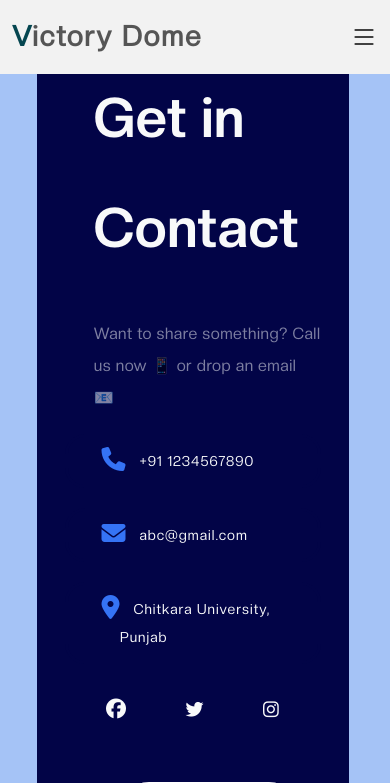
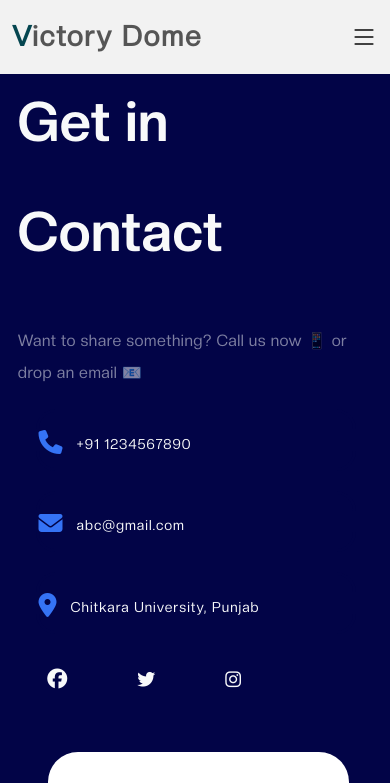
Before and after one commit to ItzAnsh/vd.github.io, a plain HTML site: page contactus.html in a window 390 px wide. Shown: the top 783 px of the page. Drawn offline with nearby package versions, Linux system fonts and the light colour scheme.

Commit message:
changfes

```diff
--- a/assets/css/contactus.scss
+++ b/assets/css/contactus.scss
@@ -215,3 +215,52 @@ textarea {
 		width: 90%;
 	}
 }
+
+@media only screen and (max-width: 744px) {
+	.box {
+		margin-left: 0%;
+		width: 100%;
+		margin-bottom: 0;
+		border-radius: 0;
+	}
+
+	#contactUs .box .quote {
+		margin-left: 0;
+		padding-left: 5%;
+	}
+
+	#contactUs .box .subtitle {
+		margin-left: 0;
+		padding-left: 5%;
+	}
+
+	.address {
+		padding-left: 0%;
+		padding-top: 5%;
+	}
+
+	.fa-phone,
+	.fa-envelope,
+	.fa-location-dot {
+		color: $fontcolor;
+		margin-left: 0%;
+		margin-top: 0%;
+		padding-left: 0;
+		font-size: 24px;
+	}
+
+	.contactusbox {
+		padding-left: 0;
+		margin-left: 0;
+	}
+
+	.socialicons {
+		margin-left: -1%;
+		padding-left: 0;
+	}
+
+	.inputboxes {
+		margin-left: 0;
+		width: 90%;
+	}
+}
--- a/assets/css/events.scss
+++ b/assets/css/events.scss
@@ -52,6 +52,13 @@ body {
 	padding-bottom: 100px;
 }
 
+@media only screen and (max-width: 578px) {
+	#eventshero {
+		padding-left: 5%;
+		padding-right: 5%;
+	}
+}
+
 .eventcards {
 	margin-top: 10%;
 	background-color: #fff;
```
Also changed, not shown: events.html (+2 -2 lines), assets/css/contactus.css, assets/css/events.css, assets/css/mission.css, 2 other files.
